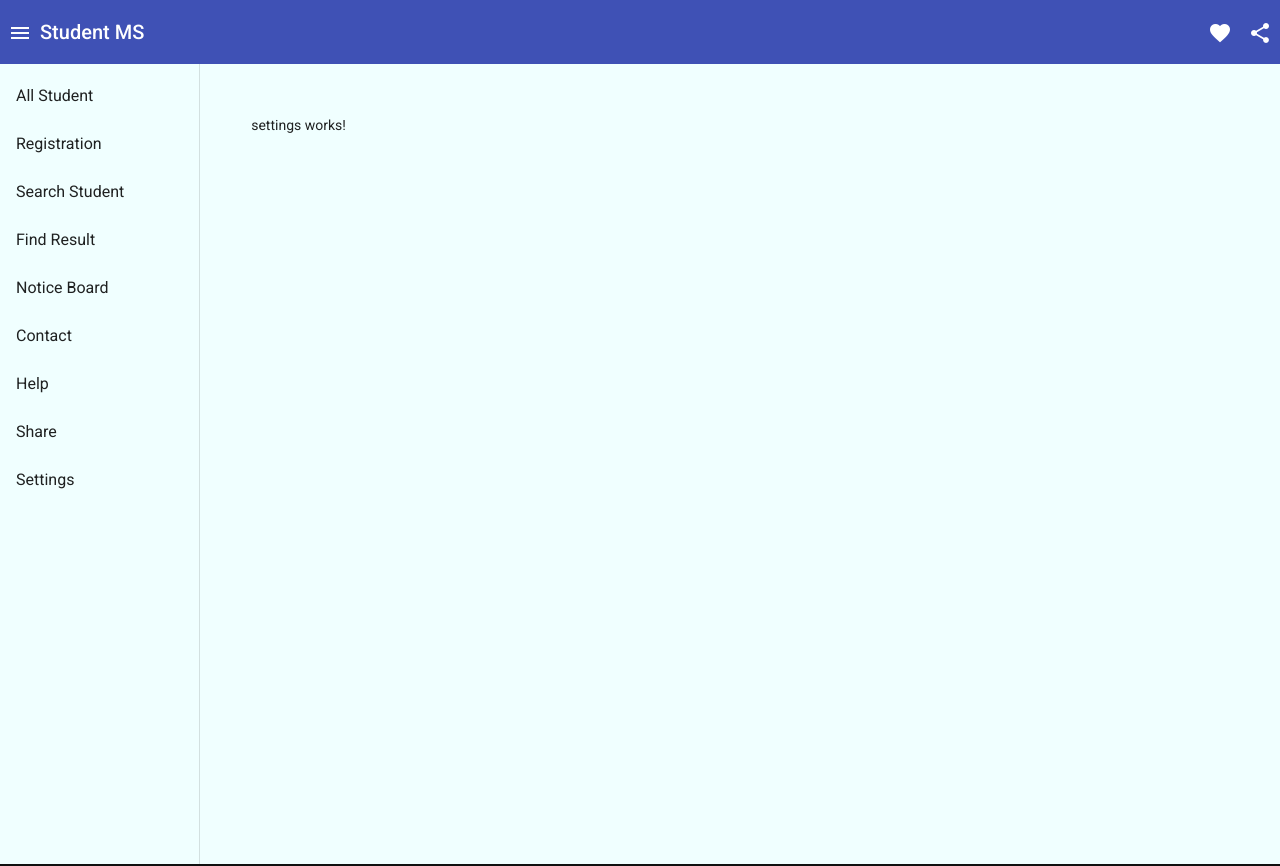
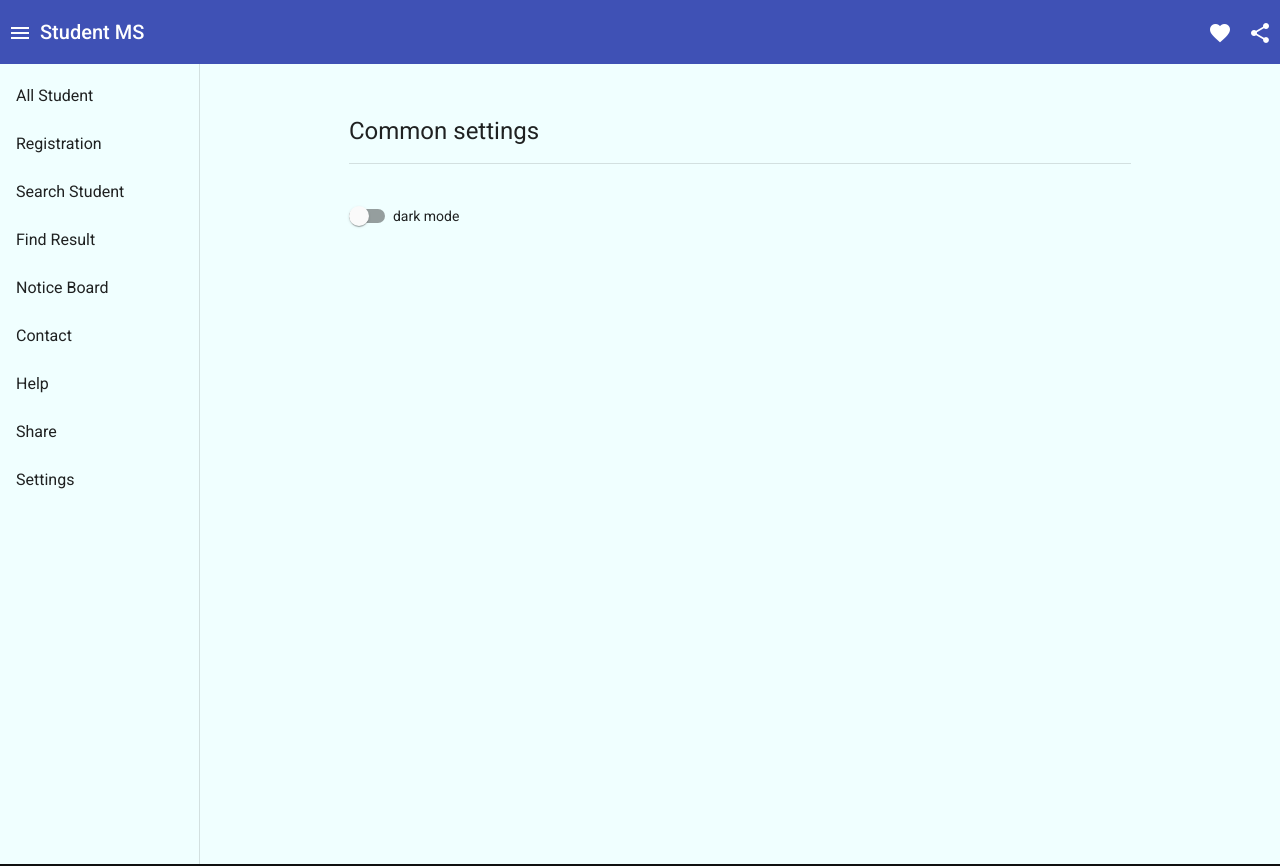
Before and after one commit to Nasirsiraj/StudentMS-APP, an Angular app: page /dashboard/settings in a window 1280 px wide. Shown: the top 866 px of the page. Built offline with nearby package versions, Linux system fonts and the light colour scheme; what @ngrx/effects, @ngrx/router-store, @ngrx/store would draw is missing.

Commit message:
settings c coded

```diff
--- a/src/app/component/settings/settings.component.html
+++ b/src/app/component/settings/settings.component.html
@@ -1 +1,8 @@
-<p>settings works!</p>
+<div class="container">
+  <div class="settings">
+    <h1>Common settings</h1>
+    <mat-divider></mat-divider>
+    <br><br>
+    <mat-slide-toggle color="primary">dark mode</mat-slide-toggle>
+  </div>
+</div>
--- a/src/app/component/settings/settings.component.scss
+++ b/src/app/component/settings/settings.component.scss
@@ -0,0 +1,9 @@
+.container{
+  height: 100%;
+  width: 100%;
+  display: flex;
+  justify-content: center;
+  .settings{
+    width: 80%;
+  }
+}
```
